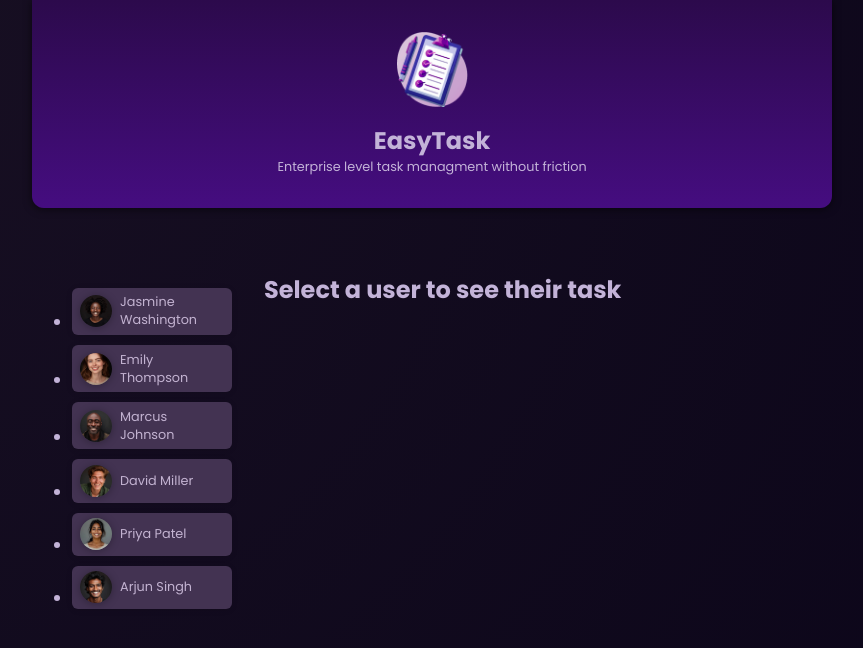
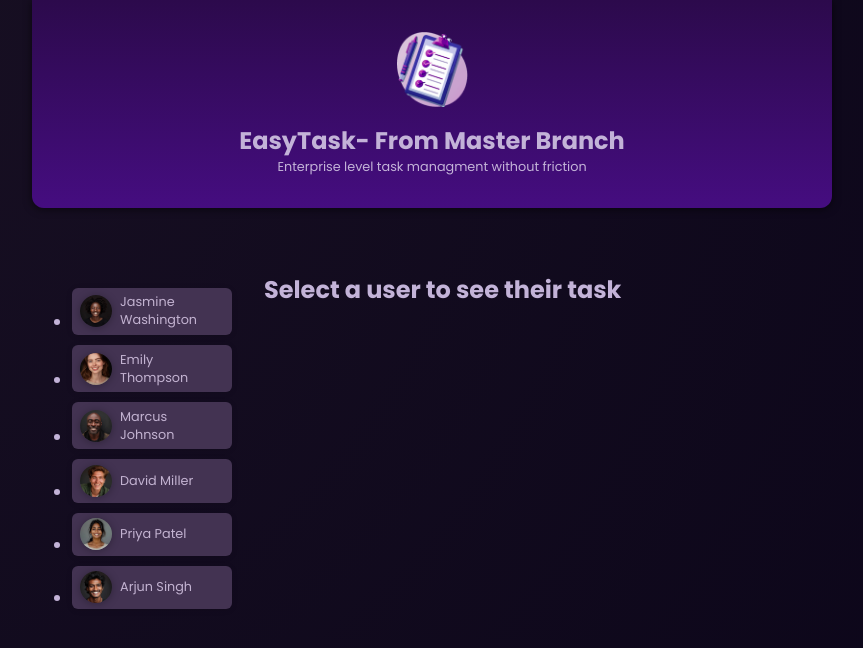
Before and after one commit to Abdull8870/Angular-Updated, an Angular app: page / in a window 1280 px wide. Shown: the top 648 px of the page, without its empty margins (208-1071 px from the left). Built offline with nearby package versions, Linux system fonts and the light colour scheme.

Commit message:
Merged the development branch with master

```diff
--- a/src/app/header/header.component.html
+++ b/src/app/header/header.component.html
@@ -1,7 +1,7 @@
 <header>
   <img src="../../assets/task-management-logo.png" alt="Task-Managemnt"/>
   <div>
-    <h1>EasyTask</h1>
+    <h1>EasyTask- From Master Branch</h1>
     <p>Enterprise level task managment without friction</p>
   </div>
 </header>
```
